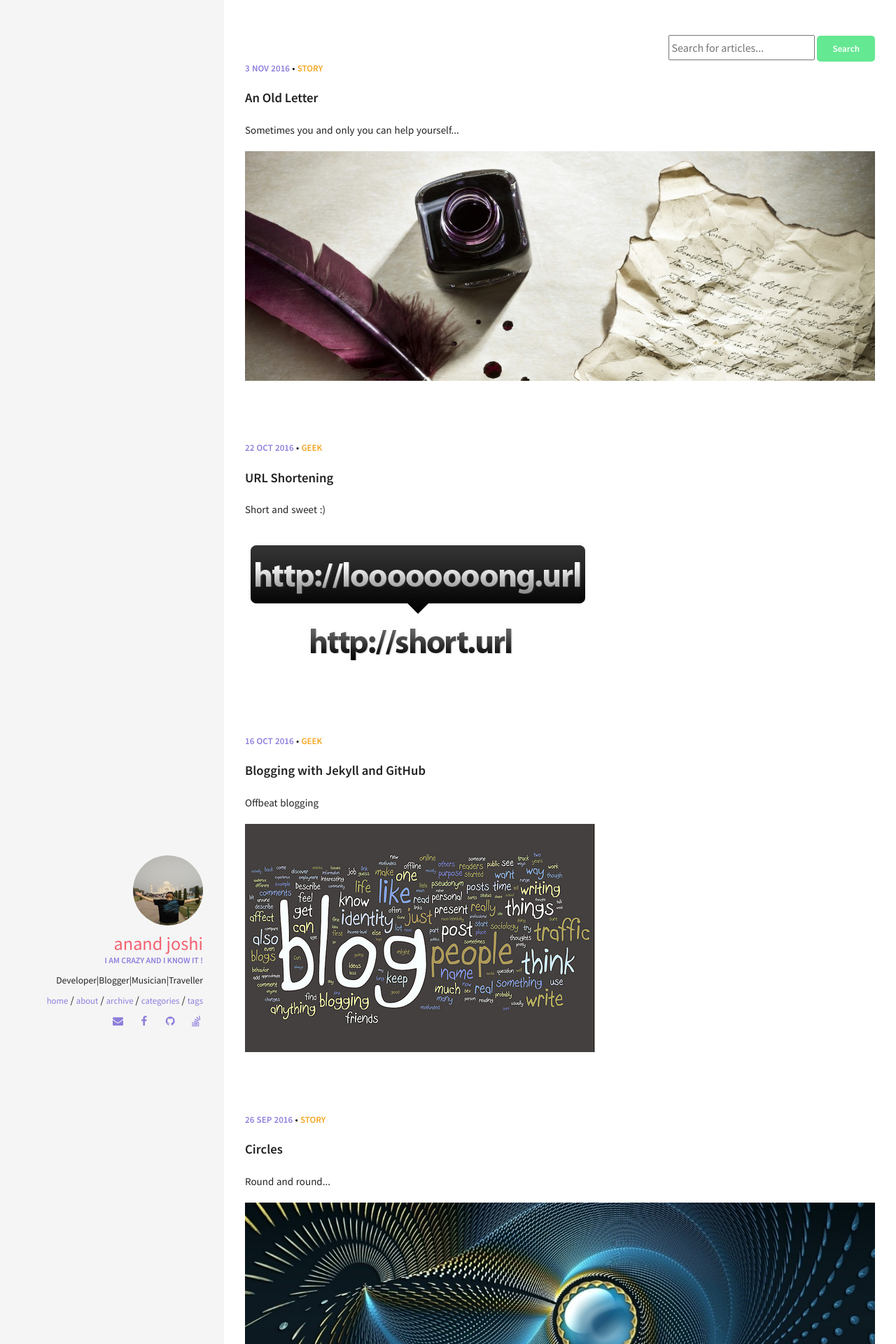
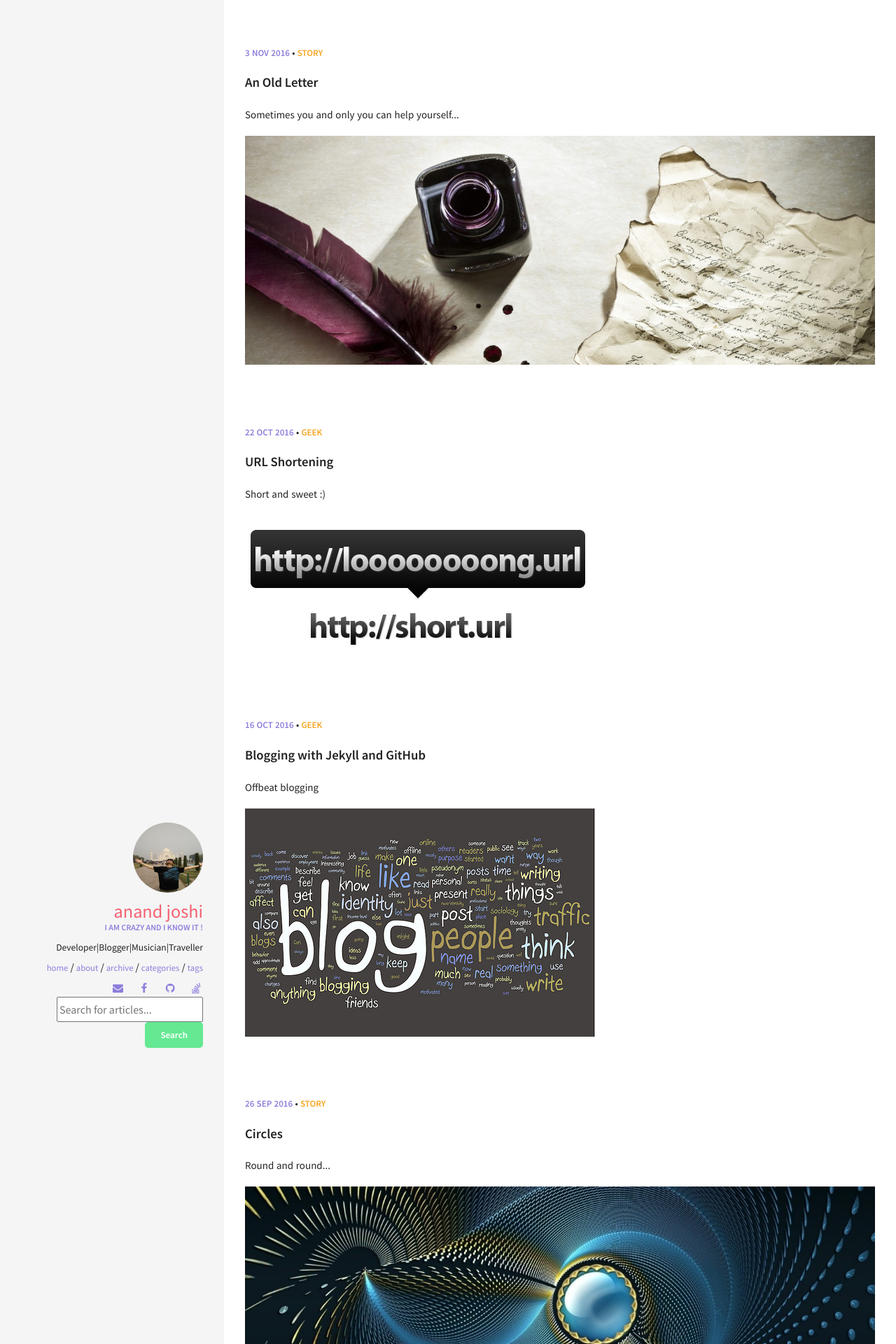
Before and after one commit to anandjoshi91/anandjoshi91.github.io, a Jekyll site: the page built from index.html, in a window 1280 px wide. Shown: the top 1920 px of the page at 70% size. Built offline with Jekyll 4.4.1, drawn with Linux system fonts in a browser that asks for light colours; the list of posts is cut into pages by our own code.

Commit message:
search box

```diff
--- a/_includes/sidebar.html
+++ b/_includes/sidebar.html
@@ -24,4 +24,15 @@
     </ul>
   </nav>
   {% include social-links.html %}
+
+  <div id="search">
+  <form role="search" method="get" action="{{site.baseurl}}/search/" class="form-inline">
+     <div class="form-group">
+       <input style="height:36px;font-size:12pt"; id="searchString" name="searchString"
+              placeholder="Search for articles..." type="text">
+       <input class="btn btn-success" id="searchButton" name="googleSearchName" type="submit" value="Search">
+     </div>
+  </form>
 </div>
+
+</div>
--- a/index.html
+++ b/index.html
@@ -1,18 +1,6 @@
 ---
 layout: default
 ---
-
-<div id="search" style="float: right;">
-  <form role="search" method="get" action="{{site.baseurl}}/search/" class="form-inline">
-     <div class="form-group">
-       <input style="height:36px;font-size:12pt; class="form-control" id="searchString" name="searchString"
-              placeholder="Search for articles..." type="text">
-       <input class="btn btn-success" id="searchButton" name="googleSearchName" type="submit" value="Search">
-     </div>
-  </form>
-</div>
-
-<br/>
 
 {% for post in paginator.posts %}
 <section class="post">
```
